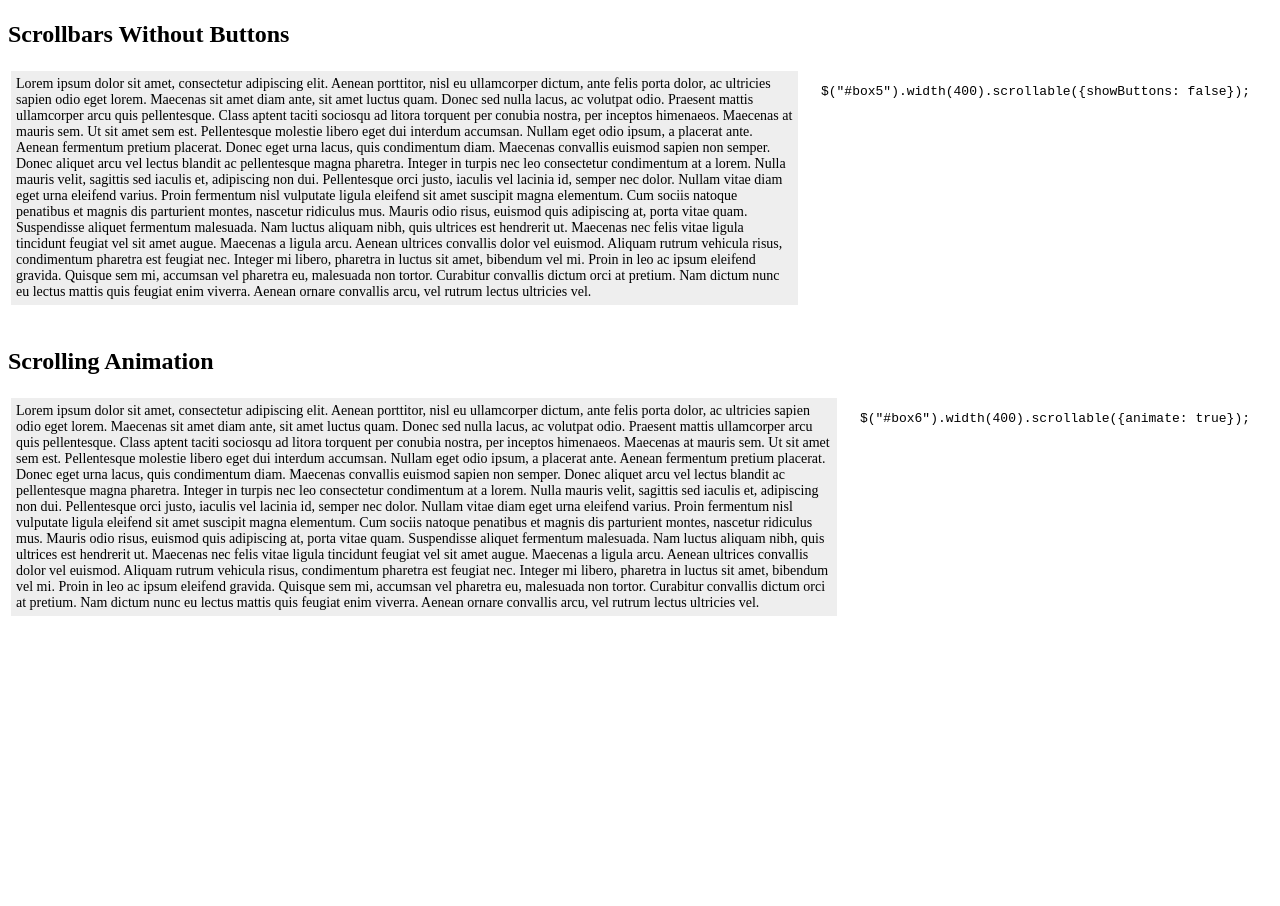
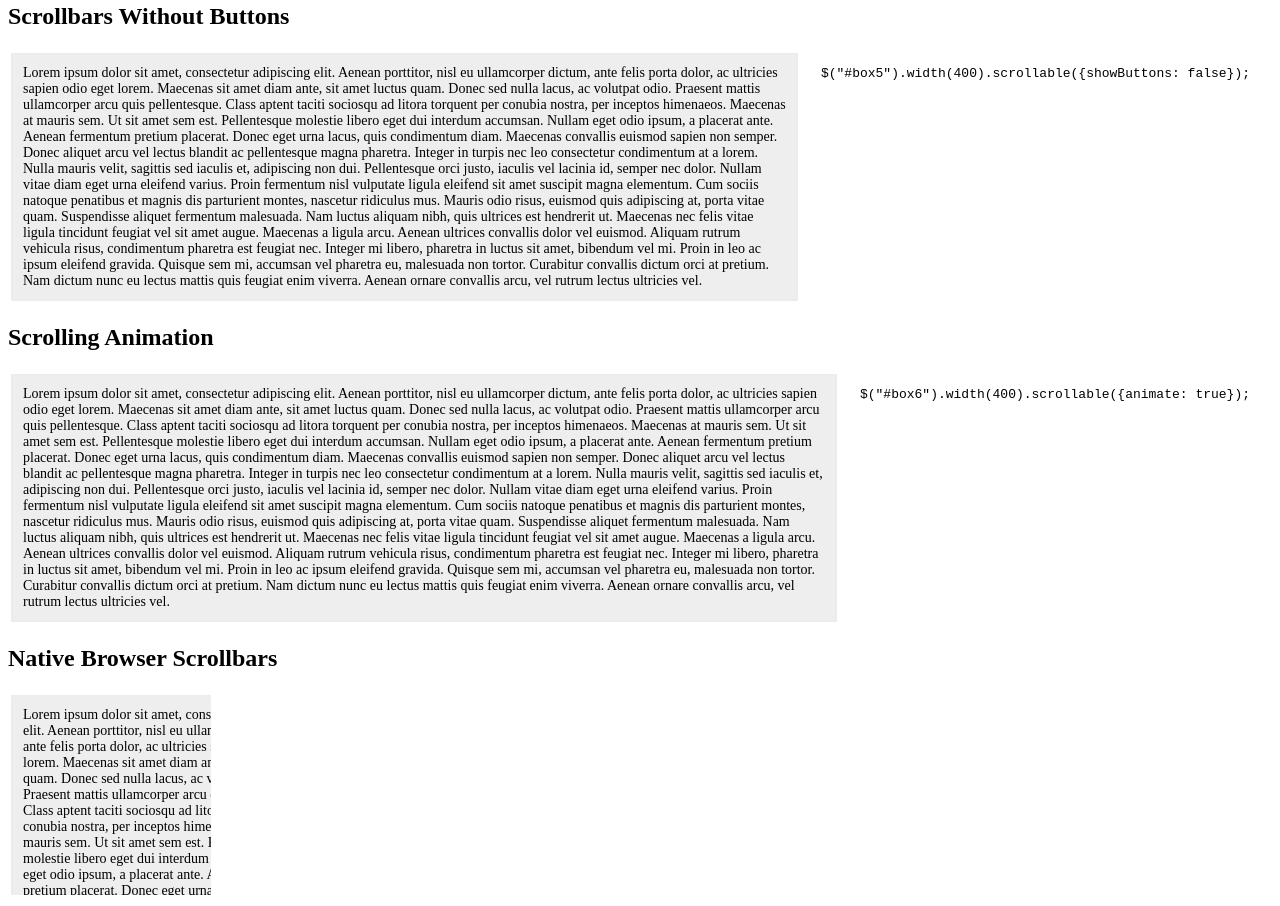
Before and after one commit to mikecao/jquery-scrollable, a plain HTML site: page examples.html in a window 1280 px wide. Shown: the part 1152-2058 px from the top of the page. Before the commit the page ends 1799 px from the top, so only its background shows below. Drawn offline with nearby package versions, Linux system fonts and the light colour scheme; some packages are replaced by stand-ins of ours; a script that the page names is missing.

Commit message:
Added more examples, updated css

```diff
--- a/examples.html
+++ b/examples.html
@@ -9,7 +9,7 @@
 <script type="text/javascript" src="jquery.scrollable.js"></script>
 <style type="text/css">
 td { padding-right: 20px; vertical-align: top; }
-.content { font-size: 14px; background-color: #EEE; padding: 5px; margin-bottom: 20px; z-index: 1000; }
+.content { font-size: 14px; background-color: #EEE; padding: 10px; border: 2px solid #ECECEC; }
 </style>
 </head>
 <body>
@@ -98,6 +98,17 @@ $("#box6").width(400).scrollable({animate: true});
 </tr>
 </table>
 
+<h2>Native Browser Scrollbars</h2>
+<table>
+<tr>
+<td>
+<div style="width:200px;height:200px;overflow:scroll;">
+<div class="content" id="box7" style="width:300px;"></div>
+</div>
+</td>
+</tr>
+</table>
+
 <script type="text/javascript">
 $(document).ready(function(){
     var text = $("#box1").text();
```
